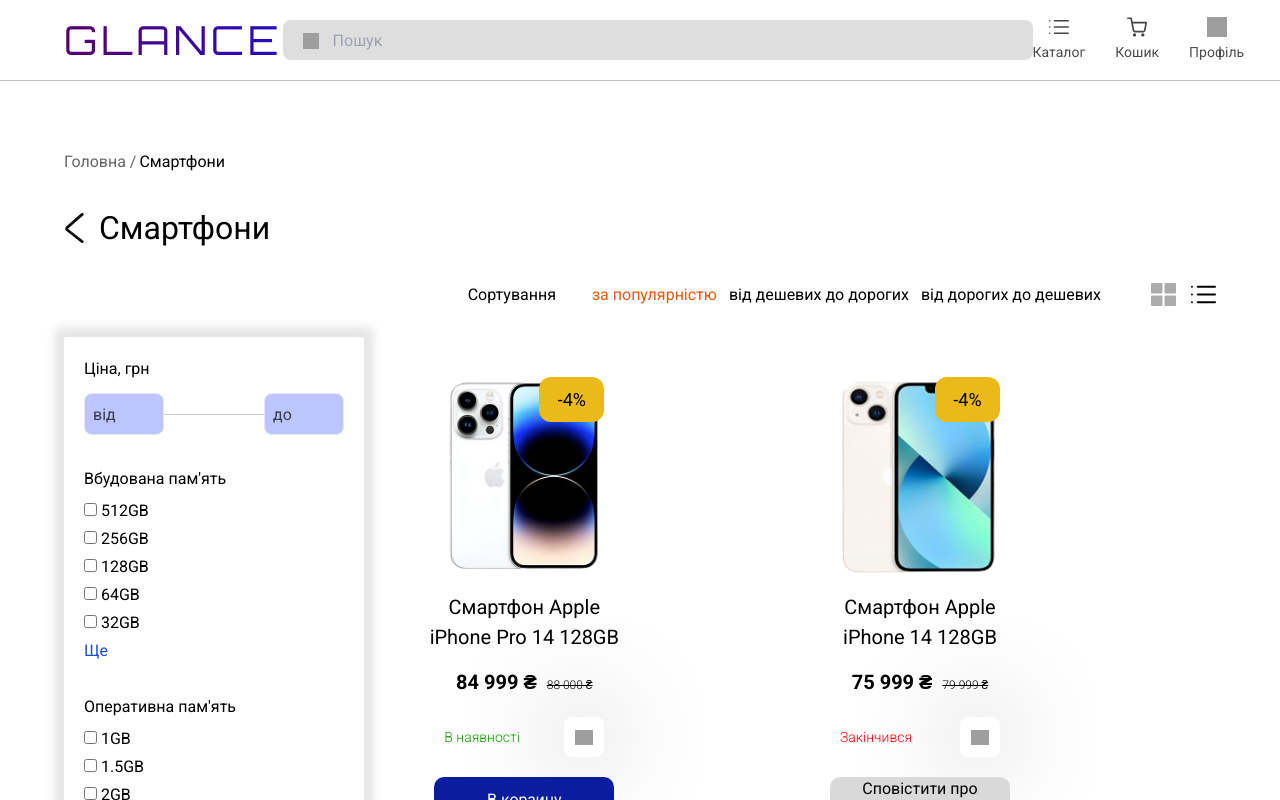
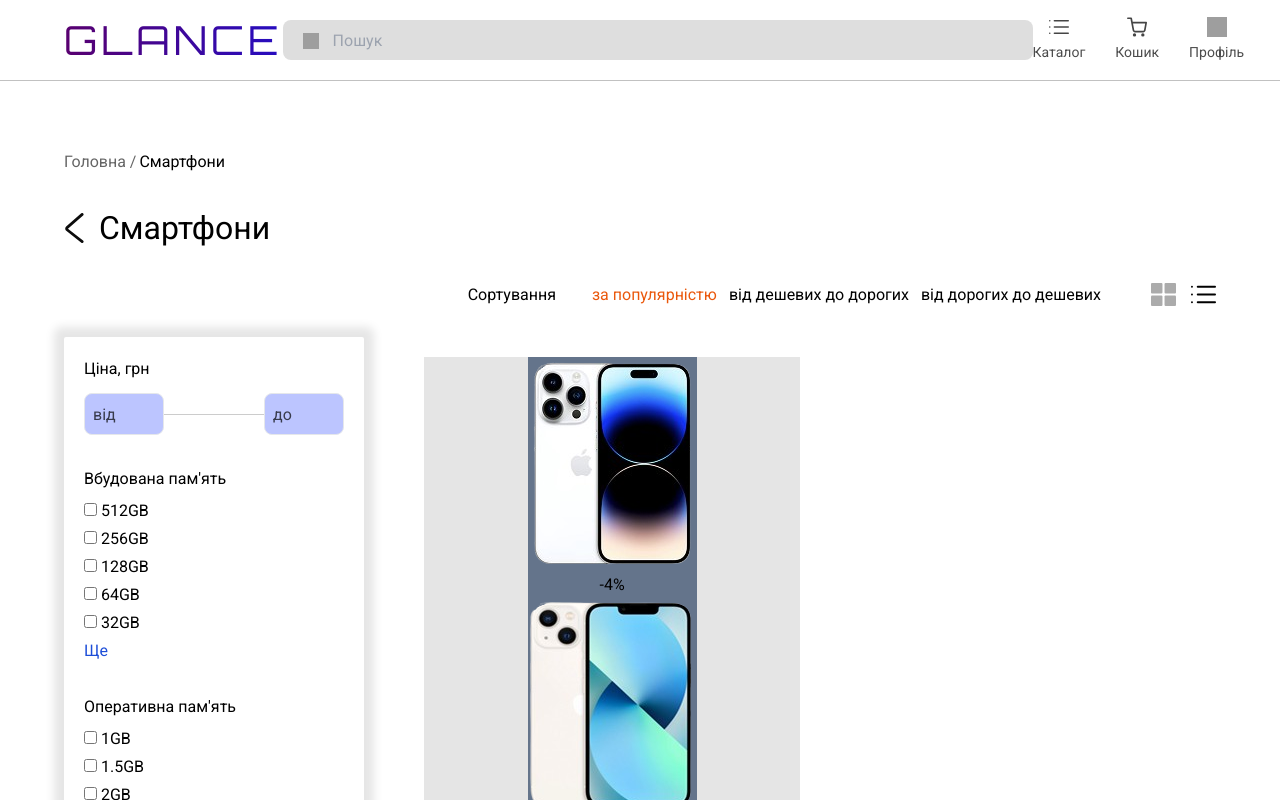
Before and after one commit to dest411/shop, a React (Create React App) app: page /CatalogMain in a window 1280 px wide. Both pictures are taken after a click on the picture 1203 px from the left and 294 px from the top of the page. Shown: the top 800 px of the page. Built offline with nearby package versions, Linux system fonts and the light colour scheme; grey boxes are pictures that could not be loaded.

Commit message:
another filter

```diff
--- a/src/CatalogMain.jsx
+++ b/src/CatalogMain.jsx
@@ -80,6 +80,7 @@
         priceHigh={priceHigh}
         setPriceHigh={setPriceHigh}
         phones={sortedPhones}
+        viewfilter={viewfilter}
       />
     </div>
   )
--- a/src/componentsMain/CatalogWithFilters.jsx
+++ b/src/componentsMain/CatalogWithFilters.jsx
@@ -3,11 +3,13 @@
 import heartt from '../png/Vector.svg';
 import redHeart from  '../png/redHeart.svg';
 
-const CatalogWithFilters = ({ addBasket, handleClick, inCart, removeFromCart, toggleHeart, heart, phones }) => {
+const CatalogWithFilters = ({ addBasket, handleClick, inCart, removeFromCart, toggleHeart, heart, phones, viewfilter }) => {
   return (
     <div className='w-full'>
       <div className='w-full h-auto'>
         <div className='phones-list '>
+          {viewfilter ? (
+            <>
                 {phones.length === 0 ? (
                   <div className=' absolute top-[10%]'>
                     <p className=' w-full  text-4xl'>Змініть фільтри, нічого не знайдено</p>
@@ -68,6 +70,18 @@
                     </div>
                   ))
                 )}
+                </>
+             ): (
+              <div className='flex flex-col justify-center items-center bg-black/10 w-full '>
+                {phones.map((phone) => (
+                  <div key={phone.id} className='flex flex-col items-center bg-slate-500 relative'>
+                    <img src={phone.image} alt={phone.title} />
+                    <span className='wi'>{phone.discount}</span>
+
+                  </div>
+                ))}
+              </div>
+             )}
         </div>
       </div>
     </div>
--- a/src/componentsMain/MainCatalog.jsx
+++ b/src/componentsMain/MainCatalog.jsx
@@ -16,7 +16,8 @@
   priceLow,
   setPriceLow,
   priceHigh,
-  setPriceHigh
+  setPriceHigh,
+  viewfilter
   }) => {
   return (
     <div className='MainCatalog flex gap-10'>
@@ -37,6 +38,7 @@
         toggleHeart={toggleHeart}
         heart={heart}
         phones={phones}
+        viewfilter={viewfilter}
       />
     </div>
   )
```
Lines whose indentation alone changed are shown as unchanged.
